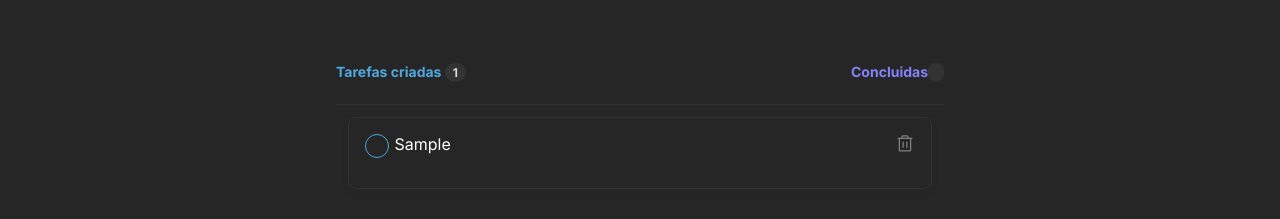
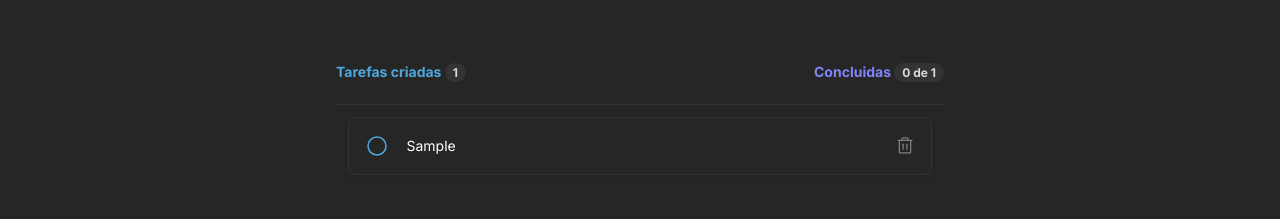
Before and after one commit to vinioliveirar/todo-list-reactjs-ts, a React (Vite) app: page / in a window 1280 px wide. Both pictures are taken after typing "Sample" into the empty fields and a click on the button "Criar". Shown: the part 227-446 px from the top of the page. Built offline with nearby package versions, Linux system fonts and the light colour scheme.

Commit message:
fcriacao checkbox e ajuestes componentes

```diff
--- a/src/App.tsx
+++ b/src/App.tsx
@@ -8,7 +8,6 @@ function App() {
   return (
     <div>
       <Header />
-
       <main className={styles.wrapper}>
         <Task />
       </main>
--- /dev/null
+++ b/src/components/Checkbox.module.css
@@ -0,0 +1,23 @@
+.checkbox {
+  background: transparent;
+  border: none;
+  position: relative;
+  height: 1.5rem;
+  width: 1.5rem;
+}
+.checkbox svg {
+  color: var(--blue);
+}
+
+.checkboxChecked {
+  background: transparent;
+  border: none;
+  position: relative;
+  height: 1.5rem;
+  width: 1.5rem;
+}
+
+.checkboxChecked svg {
+  color: var(--purple);
+  opacity: 0.7;
+}
--- /dev/null
+++ b/src/components/Checkbox.tsx
@@ -0,0 +1,22 @@
+import { CheckCircle, Circle } from "phosphor-react";
+import { ButtonHTMLAttributes } from "react";
+
+import styles from "./Checkbox.module.css";
+interface CheckboxProps extends ButtonHTMLAttributes<HTMLButtonElement> {
+  checked?: boolean;
+}
+export function Checkbox({ checked, ...props }: CheckboxProps) {
+  return (
+    <>
+      {checked ? (
+        <button className={styles.checkbox} {...props}>
+          <Circle size={24} />
+        </button>
+      ) : (
+        <button className={styles.checkboxChecked} {...props}>
+          <CheckCircle size={24} />
+        </button>
+      )}
+    </>
+  );
+}
--- a/src/components/ListTask.module.css
+++ b/src/components/ListTask.module.css
@@ -8,11 +8,9 @@
 .listTaks li {
   display: flex;
   flex-direction: row;
-  align-items: flex-start;
+  align-items: center;
   justify-content: space-between;
   padding: 1rem;
-
-  height: 4.5rem;
 
   background: var(--gray-500);
 
@@ -20,60 +18,31 @@
   box-shadow: 0px 2px 8px rgba(0, 0, 0, 0.06);
   border-radius: 8px;
 }
-.checkbox[type="checkbox"] {
-  position: relative;
-  width: 1.5em;
-  height: 1.5em;
-  border: 1px solid var(--blue);
-  border-radius: 999px;
-  appearance: none;
-  outline: 0;
-  cursor: pointer;
-  transition: background 175ms cubic-bezier(0.1, 0.1, 0.25, 1);
-}
 
-.checkbox[type="checkbox"]:checked {
-  color: var(--white);
-  background: var(--purple);
-  border-color: var(--purple);
-}
-input[type="checkbox"]::before {
-  position: absolute;
-  content: "";
-  display: block;
-  top: 2px;
-  left: 7px;
-  width: 8px;
-  height: 14px;
-  border-style: solid;
-  border-color: #fff;
-  border-width: 0 2px 2px 0;
-  transform: rotate(45deg);
-  opacity: 0;
-}
-.checkbox[type="checkbox"]:checked::before {
-  opacity: 1;
-}
-
-.listTaks li label {
-  color: var(--white);
-  width: 90%;
-}
 .task {
   color: var(--white);
   width: 90%;
+  cursor: pointer;
+
+  font-weight: 400;
+  font-size: 14px;
+  line-height: 140%;
+
+  padding: 0 0.75rem;
 }
-.task::before {
-  content: attr(data-content);
-  color: gray;
-  clip-path: polygon(0 0, 0 0, 0% 100%, 0 100%);
+.taskCheck {
+  color: var(--gray-300);
+  width: 90%;
+  cursor: pointer;
   text-decoration: line-through;
-  text-decoration-thickness: 3px;
-  text-decoration-color: black;
-  transition: clip-path 200ms cubic-bezier(0.25, 0.46, 0.45, 0.94);
+  font-weight: 400;
+  font-size: 14px;
+  line-height: 140%;
+  opacity: 0.5;
+  padding: 0 0.75rem;
 }
 
-.listTaks button {
+.trash {
   background: transparent;
   border: 0;
   color: var(--gray-300);
@@ -82,6 +51,6 @@ input[type="checkbox"]::before {
   line-height: 0;
   border-radius: 2px;
 }
-.listTaks button:hover {
+.trash:hover {
   color: var(--danger);
 }
--- a/src/components/ListTask.tsx
+++ b/src/components/ListTask.tsx
@@ -1,32 +1,57 @@
-import { Trash } from "phosphor-react";
+import { Check, Circle, Trash } from "phosphor-react";
+import { ButtonHTMLAttributes, HtmlHTMLAttributes } from "react";
+import { Checkbox } from "./Checkbox";
 import styles from "./ListTask.module.css";
 import { Task } from "./Task";
 
 interface TaskProps {
   task: Task;
+  completedTaks: boolean;
   onDeleteTask: (task: string) => void;
+  onCheckTask: (task: string) => void;
 }
 
-export function ListTaks({ task, onDeleteTask }: TaskProps) {
+export function ListTaks({
+  task,
+  onDeleteTask,
+  onCheckTask,
+  completedTaks = false,
+}: TaskProps) {
   function handleDeleteTask() {
     onDeleteTask(task.content);
   }
+
+  function handleCheckTask() {
+    onCheckTask(task.id);
+  }
+
   return (
     <div>
       <section className={styles.contentTasks}>
         <div>
           <ul className={styles.listTaks}>
             <li>
-              <input
-                id={task.id}
-                className={styles.checkbox}
-                type="checkbox"
-                name="todo"
-              />
-              <label className={styles.task} htmlFor={task.id}>
-                {task.content}
-              </label>
-              <button title="Deletar Task" onClick={handleDeleteTask}>
+              {completedTaks ? (
+                <>
+                  <Checkbox onClick={handleCheckTask} />
+                  <label className={styles.taskCheck} htmlFor={task.id}>
+                    {task.content}
+                  </label>
+                </>
+              ) : (
+                <>
+                  <Checkbox checked onClick={handleCheckTask} />
+                  <label className={styles.task} htmlFor={task.id}>
+                    {task.content}
+                  </label>
+                </>
+              )}
+
+              <button
+                className={styles.trash}
+                title="Deletar Task"
+                onClick={handleDeleteTask}
+              >
                 <Trash size={20} />
               </button>
             </li>
--- a/src/components/Task.module.css
+++ b/src/components/Task.module.css
@@ -1,7 +1,20 @@
 .content {
   width: 100%;
 }
+.noTasks {
+  display: flex;
+  align-items: center;
+  justify-content: center;
+  flex-direction: column;
 
+  padding: 2rem;
+}
+.noTasks img {
+  padding: 0.75rem 0;
+}
+.noTasks p {
+  color: var(--gray-300);
+}
 .input {
   margin-top: -60px;
   display: flex;
--- a/src/components/Task.tsx
+++ b/src/components/Task.tsx
@@ -2,20 +2,23 @@ import { ChangeEvent, FormEvent, HtmlHTMLAttributes, useState } from "react";
 import { v4 } from "uuid";
 import { ListTaks } from "./ListTask";
 import styles from "./Task.module.css";
+import Clipboard from "../assets/Clipboard.svg";
 
 export interface Task {
   id: string;
   content: string;
+  completed: boolean;
 }
 
 export function Task() {
   const [tasks, setTaks] = useState<Task[]>([]);
+  const [completedTask, setCompletedTask] = useState(0);
 
   const [newTaskText, setNewTaskText] = useState("");
 
   function handleCreateNewTaks(event: FormEvent) {
     event.preventDefault();
-    setTaks([...tasks, { id: v4(), content: newTaskText }]);
+    setTaks([...tasks, { id: v4(), content: newTaskText, completed: false }]);
     setNewTaskText("");
   }
 
@@ -29,6 +32,25 @@ export function Task() {
       return task.content !== taskToDelete;
     });
     setTaks(tasksWithoutDeletedOne);
+  }
+
+  function handleCheckTask(id: string) {
+    const newTaskList = tasks
+      .map((task) => {
+        if (task.id === id) {
+          task.completed = !task.completed;
+        }
+
+        return task;
+      })
+      .sort((a, b) => Number(a.completed) - Number(b.completed));
+
+    setTaks(newTaskList);
+    const seeCompletedTasks = tasks.filter((task) => {
+      return task.completed;
+    });
+
+    setCompletedTask(seeCompletedTasks.length);
   }
 
   return (
@@ -52,16 +74,36 @@ export function Task() {
             <span className={styles.counter}>{tasks.length}</span>
           </p>
           <p className={styles.done}>
-            Concluidas <span className={styles.counter}></span>
+            Concluidas{" "}
+            <span className={styles.counter}>
+              {completedTask} de {tasks.length}
+            </span>
           </p>
         </header>
+
+        {tasks.length === 0 ? (
+          <div className={styles.noTasks}>
+            <img src={Clipboard} alt="Clipboard" />
+            <p>
+              <strong>Você ainda não tem tarefas cadastradas</strong>
+            </p>
+            <p>Crie tarefas e organize seus itens a fazer</p>
+          </div>
+        ) : (
           <section className={styles.contentListTask}>
             {tasks.map((task) => {
               return (
-              <ListTaks key={task.id} task={task} onDeleteTask={deleteTask} />
+                <ListTaks
+                  key={task.id}
+                  task={task}
+                  onDeleteTask={deleteTask}
+                  onCheckTask={handleCheckTask}
+                  completedTaks={task.completed}
+                />
               );
             })}
           </section>
+        )}
       </div>
     </div>
   );
```
Also changed, not shown: src/assets/Clipboard.svg (added). Lines whose indentation alone changed are shown as unchanged.
